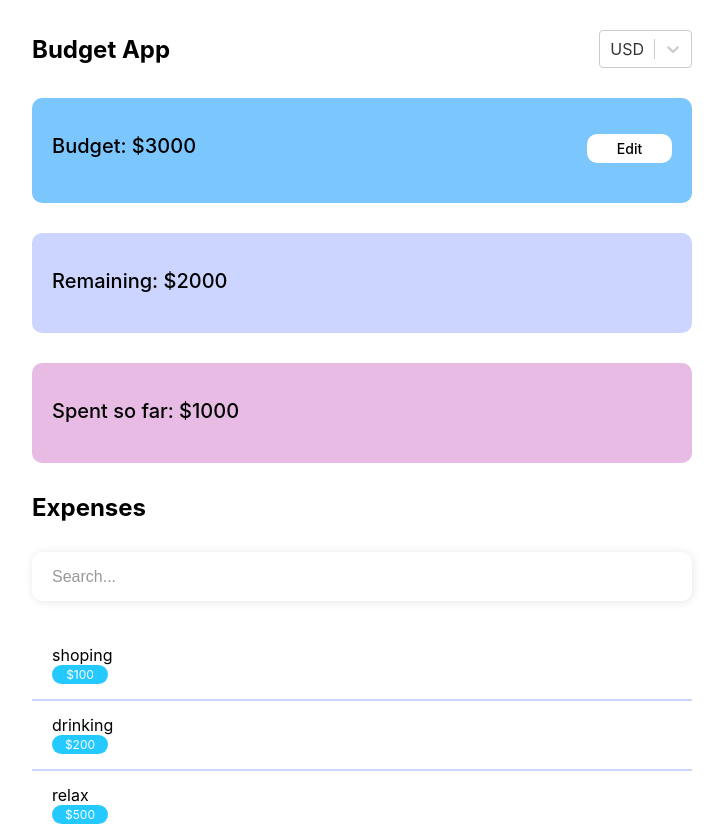
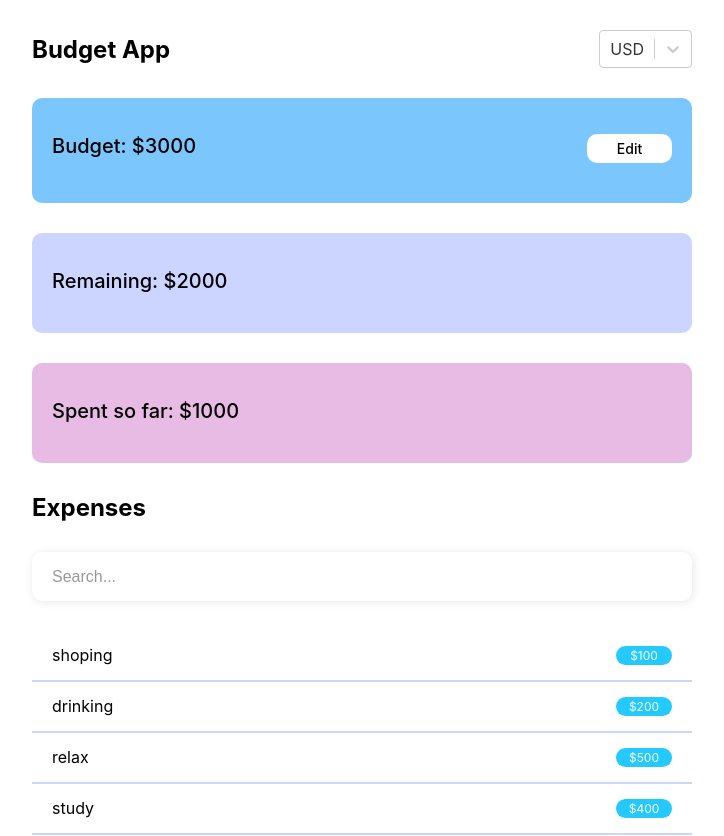
Before and after one commit to Zlata-Saburova/react-budget-app, a React (Create React App) app: page / in a window 1280 px wide. Shown: the whole page, without its empty margins (278-1002 px from the left). Built offline with nearby package versions, Linux system fonts and the light colour scheme.

Commit message:
feat(listItem): change display

```diff
--- a/src/components/ListItem/StyledListItem.ts
+++ b/src/components/ListItem/StyledListItem.ts
@@ -1,10 +1,11 @@
 import styled from "styled-components";
 
 export const StyledListItem = styled.li`
+  display: flex;
+  justify-content: space-between;
+
   text-align: left;
-  padding-top: 15px;
-  padding-bottom: 15px;
-  padding-left: 20px;
+  padding: 15px 20px;
 
   font-weight: 400;
   font-size: 16px;
```
